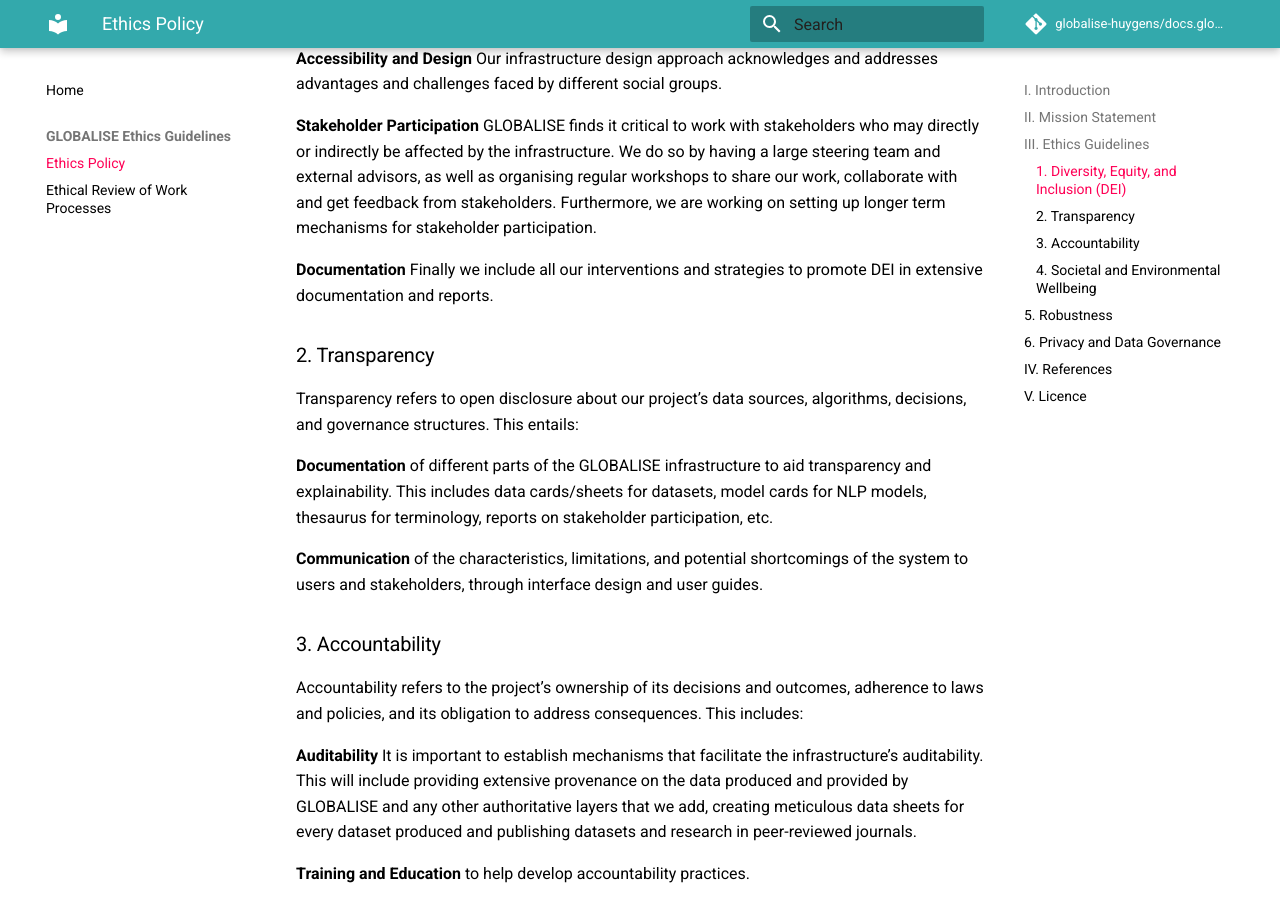
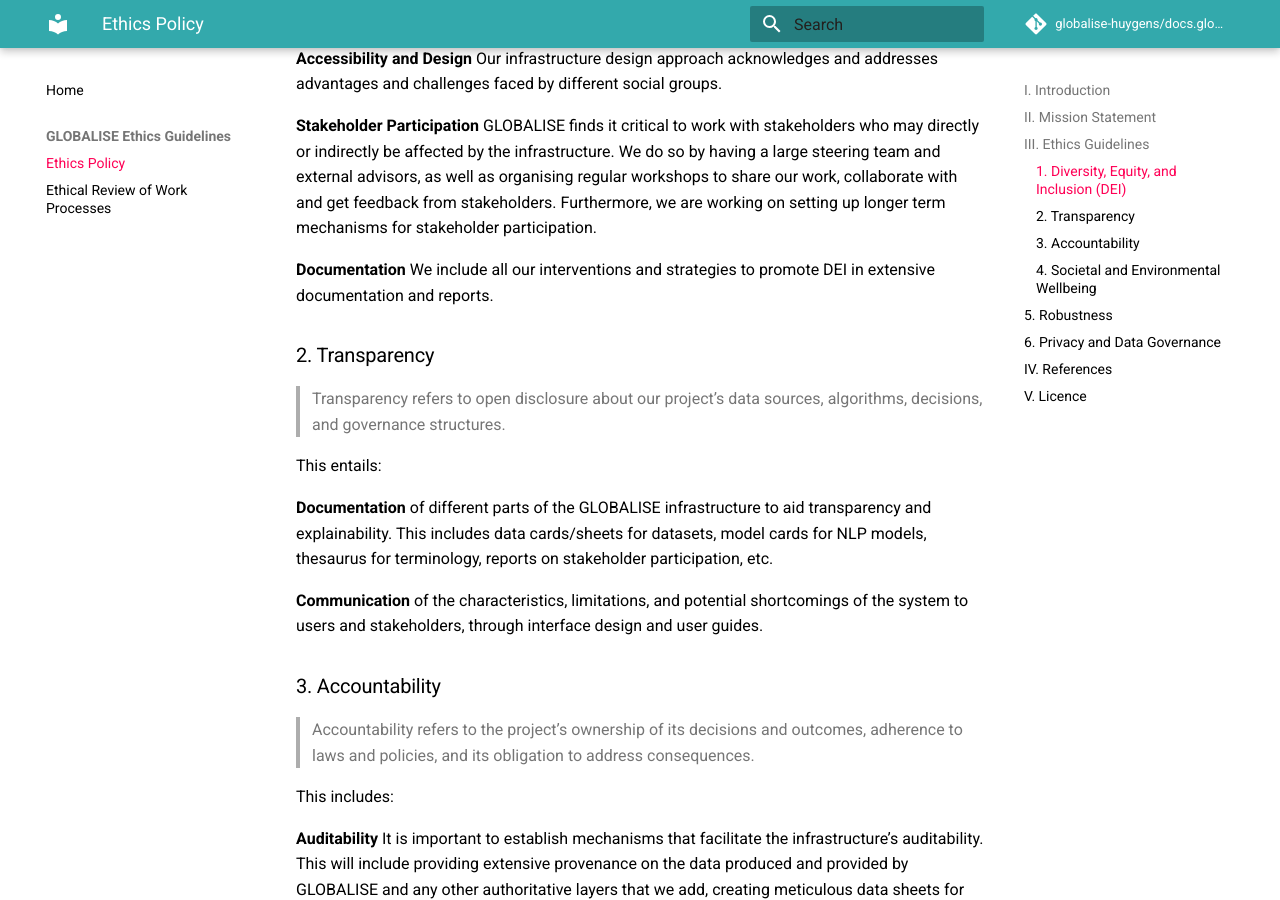
Before and after one commit to globalise-huygens/tanap.docs.globalise.huygens.knaw.nl, an MkDocs documentation site: the page built from docs/ethics/policy.md, in a window 1280 px wide and 900 px high, scrolled down 3033 px. Built offline with MkDocs 1.6.1 and Material for MkDocs 9.7.7, drawn with Linux system fonts in a browser that asks for light colours; comment, search, counter and statistics services are not loaded; some of the changed text lies outside the part shown.

Commit message:
Update policy.md

```diff
--- a/docs/ethics/policy.md
+++ b/docs/ethics/policy.md
@@ -33,43 +33,46 @@
 
 **7. Diversity, Inclusion, Equity, and Decolonisation** This commitment extends across all aspects of the project, from the selection of datasets to resource allocation, community engagement, and team composition.
 
-
 ## III. Ethics Guidelines
 
 The GLOBALISE initiative places ethical adherence at the forefront throughout its lifecycle, including work packages, future plans, and governance frameworks. Regular evaluations will identify any aspect of the project falling short of these standards, prompting necessary restructuring to align with our ethics guidelines.
 
 ### 1. Diversity, Equity, and Inclusion (DEI)
-GLOBALISE is dedicated to advancing DEI in every part of the project: people, governance, perspectives, datasets, algorithms, and interfaces.
+GLOBALISE is dedicated to advancing DEI in every part of the project: people, governance, perspectives, datasets, algorithms, and interfaces. We define DEI as follows:
 
-**Diversity** encompasses a wide range of differences and variations within any given environment or system. Diversity may include variations in not 	only individual characteristics like ethnicity, age, gender identity, religion, physical abilities and disabilities, cultural background, and education but also extends to encompass differences in ideas, perspectives, datasets, algorithms, infrastructural elements, and any other factors that contribute to the overall complexity and richness of the system in question. Embracing diversity means recognizing, appreciating, and harnessing the breadth and depth of distinctions.
+> **Diversity** encompasses a wide range of differences and variations within any given environment or system. Diversity may include variations in not 	only individual characteristics like ethnicity, age, gender identity, religion, physical abilities and disabilities, cultural background, and education but also extends to encompass differences in ideas, perspectives, datasets, algorithms, infrastructural elements, and any other factors that contribute to the overall complexity and richness of the system in question. Embracing diversity means recognizing, appreciating, and harnessing the breadth and depth of distinctions.
 
-**Equity** strives to rectify disparities and create a level playing field for all elements within a system.
+> **Equity** strives to rectify disparities and create a level playing field for all elements within a system.
 
-**Inclusion** refers to the behaviours, attitudes, and social norms within our project that ensures that there is space for multiple identities, groups and expressions.
+> **Inclusion** refers to the behaviours, attitudes, and social norms within our project that ensures that there is space for multiple identities, groups and expressions.
 
 The way in which we advance DEI is visible in the following points:
 
-   **Countering Bias** We pay attention to situations involving vulnerable groups and those that have been historically disadvantaged or at a risk of exclusion and to situations characterised by asymmetries of power.
+**Countering Bias** We pay attention to situations involving vulnerable groups and those that have been historically disadvantaged or at a risk of exclusion and to situations characterised by asymmetries of power.
 
-   **Education and Training** We provide regular training and workshops to increase awareness and sensitivity about diversity, equity, and inclusion both in our project and in our work.
+**Education and Training** We provide regular training and workshops to increase awareness and sensitivity about diversity, equity, and inclusion both in our project and in our work.
 
-   **Accessibility and Design** Our infrastructure design approach acknowledges and addresses advantages and challenges faced by different social groups.
+**Accessibility and Design** Our infrastructure design approach acknowledges and addresses advantages and challenges faced by different social groups.
 
-   **Stakeholder Participation** GLOBALISE finds it critical to work with stakeholders who may directly or indirectly be affected by the infrastructure. We do so by having a large steering team and external advisors, as well as organising regular workshops to share our work, collaborate with and get feedback from stakeholders. Furthermore, we are working on setting up longer term mechanisms for stakeholder participation.
+**Stakeholder Participation** GLOBALISE finds it critical to work with stakeholders who may directly or indirectly be affected by the infrastructure. We do so by having a large steering team and external advisors, as well as organising regular workshops to share our work, collaborate with and get feedback from stakeholders. Furthermore, we are working on setting up longer term mechanisms for stakeholder participation.
 
-   **Documentation** Finally we include all our interventions and strategies to promote DEI in extensive documentation and reports.
+**Documentation** We include all our interventions and strategies to promote DEI in extensive documentation and reports.
 
 ### 2. Transparency
-Transparency refers to open disclosure about our project’s data sources, algorithms, decisions, and governance structures. This entails:
+
+> Transparency refers to open disclosure about our project’s data sources, algorithms, decisions, and governance structures.
+
+This entails:
 
 **Documentation** of different parts of the GLOBALISE infrastructure to aid transparency and explainability. This includes data cards/sheets for datasets, model cards for NLP models, thesaurus for terminology, reports on stakeholder participation, etc.
 
 **Communication** of the characteristics, limitations, and potential shortcomings of the system to users and stakeholders, through interface design and user guides.
 
-
 ### 3. Accountability
 
-Accountability refers to the project’s ownership of its decisions and outcomes, adherence to laws and policies, and its obligation to address consequences. This includes:
+> Accountability refers to the project’s ownership of its decisions and outcomes, adherence to laws and policies, and its obligation to address consequences.
+
+This includes:
 
 **Auditability** It is important to establish mechanisms that facilitate the infrastructure’s auditability. This will include providing extensive provenance on the data produced and provided by GLOBALISE and any other authoritative layers that we add, creating meticulous data sheets for every dataset produced and publishing datasets and research in peer-reviewed journals.
 
@@ -84,16 +87,19 @@
 
 **Ecological Impact** GLOBALISE will consider the environmental footprint of the project throughout its entire lifecycle, from development to implementation.
 
-**Data and Infrastructure** Choices When building and maintaining our infrastructure, we opt for energy-efficient solutions without compromising on performance or    reliability.
+**Data and Infrastructure** Choices When building and maintaining our infrastructure, we opt for energy-efficient solutions without compromising on performance or reliability.
 
 **Resource-Efficient Alternatives** Acknowledging the diverse capabilities of our users, we will provide alternative, lighter versions of our models and datasets. This approach ensures that our resources are accessible to a broader audience, including those without access to high-end computing facilities.
 
 **Publishing for Accessibility** In publishing our data and tooling, we ensure that our deliverables are optimised for varied computational environments. We provide clear documentation and support for both our full-scale and minimal models, ensuring that users can choose the most suitable option for their specific context.
 
-	The last 2 apply to AI systems:
+> The last 2 apply to AI systems:
 
 ## 5. Robustness
-Technical robustness focuses on the stability and reliability of the AI systems in the GLOBALISE infrastructure. Additionally, they should be socially robust, implying they should consider potential unintended consequences and harms that may arise from their use. This includes addressing questions such as:
+
+> Technical robustness focuses on the stability and reliability of the AI systems in the GLOBALISE infrastructure. Additionally, they should be socially robust, implying they should consider potential unintended consequences and harms that may arise from their use.
+
+This includes addressing questions such as:
 
 **Accuracy** Ensuring system reliability in unforeseen circumstances and minimising potential harms from inaccuracies.
 
```
